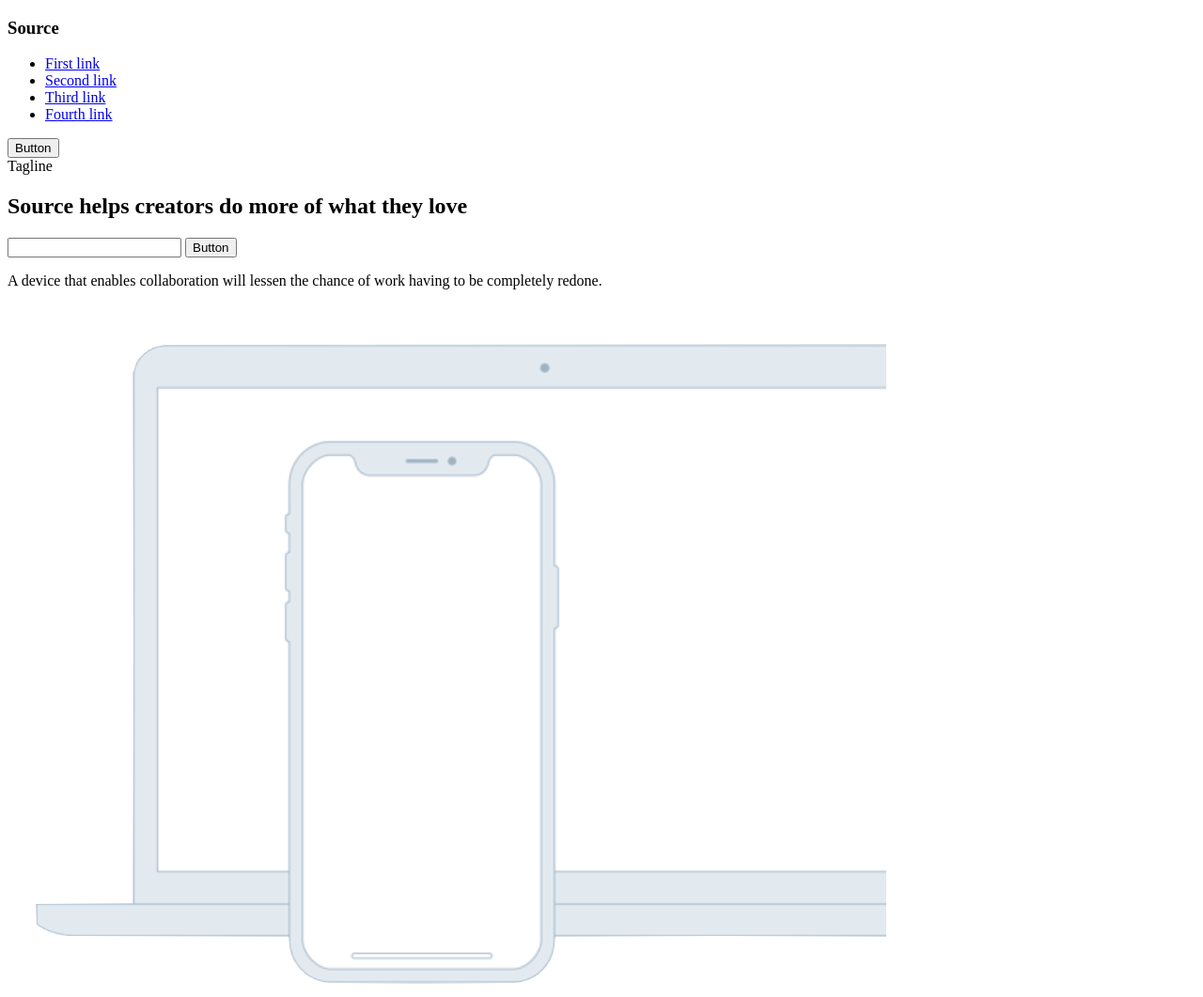
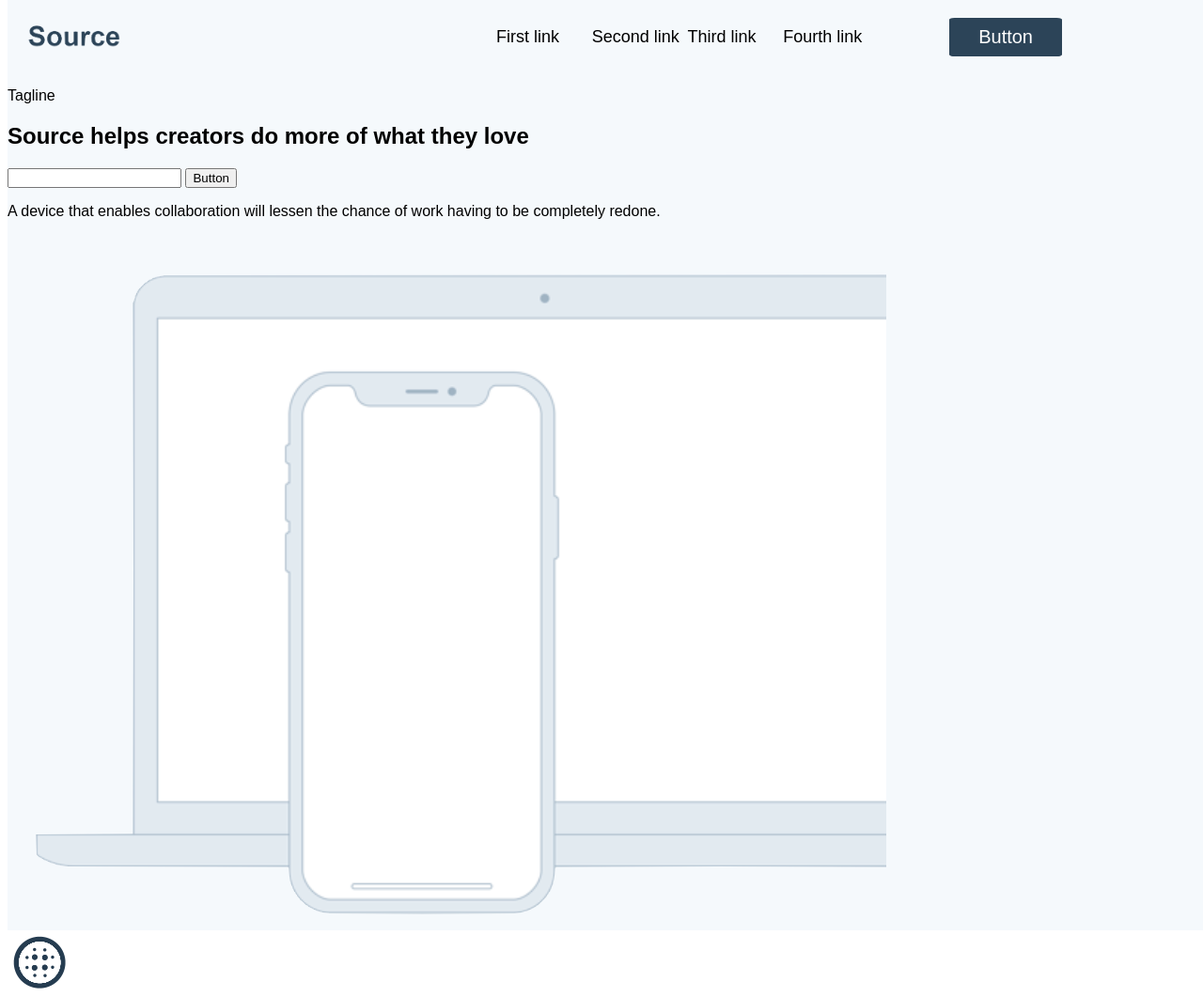
Before and after one commit to Lxnneke/Source, a plain HTML site: page index.html in a window 1280 px wide. Shown: the top 1061 px of the page at 94% size. Drawn offline with Linux system fonts and the light colour scheme.

Commit message:
Finish up the nav bar

```diff
--- a/css/styles.css
+++ b/css/styles.css
@@ -20,14 +20,94 @@
 /******************************************
 /* BASE STYLES
 /*******************************************/
+* {
+  font-family:Arial, Helvetica, sans-serif
+}
 
+a {
+  color: black;
+  text-decoration: none;
+}
 
+li {
+  list-style: none;
+}
+
+ul {
+  padding-left: 0;
+}
+
+main, header {
+    margin: 0;
+    margin-top: -20px;
+    margin-right: 0px;
+}
+
+body {
+  margin-right: 0;
+}
 
 /******************************************
 /* NAVIGATION
 /*******************************************/
+header {
+  float: left;
+  width: 100%;
+  height: 80px;
+  margin-top: 25px;
+}
 
+ul a {
+  width: 100%;
+  font-size: 18px;
+}
 
+header nav ul li {
+  width: 8%;
+  float: left;
+}
+
+nav img {
+  width: 100px;
+  margin: -5px 400px 0 20px;
+  float: left;
+}
+
+nav button {
+  float: right;
+  margin-right: 150px;
+}
+
+ul {
+  margin-top: 10px;
+}
+
+header, main {
+  background-color: #f5f9fc;
+  width: 100%;
+}
+
+nav button {
+  background-color: #2c4458;
+  color: white;
+  padding: 8px 30px;
+  margin-top: -10px;
+  font-weight: 500;
+  font-size: 20px;
+  border: 1px solid #2c4458;
+  border-radius: 5%;
+}
+
+a:hover {
+  color: #121c24;
+}
+
+button:hover {
+  background-color: #f5f9fc;
+  color: #2c4458;
+  cursor: pointer;
+  font-weight: 600;
+}
 
 /******************************************
 /* MAIN SECTION
--- a/index.html
+++ b/index.html
@@ -8,8 +8,8 @@
 </head>
 <body>
     <header>
-        <h3 class="logo">Source</h3>
         <nav>
+            <img class="sourceLogo" src="./images/Source Logo.png">
             <ul>
                 <li><a href=#>First link</a></li>
                 <li><a href=#>Second link</a></li>
```
Also changed, not shown: images/Source Logo.png (added).
